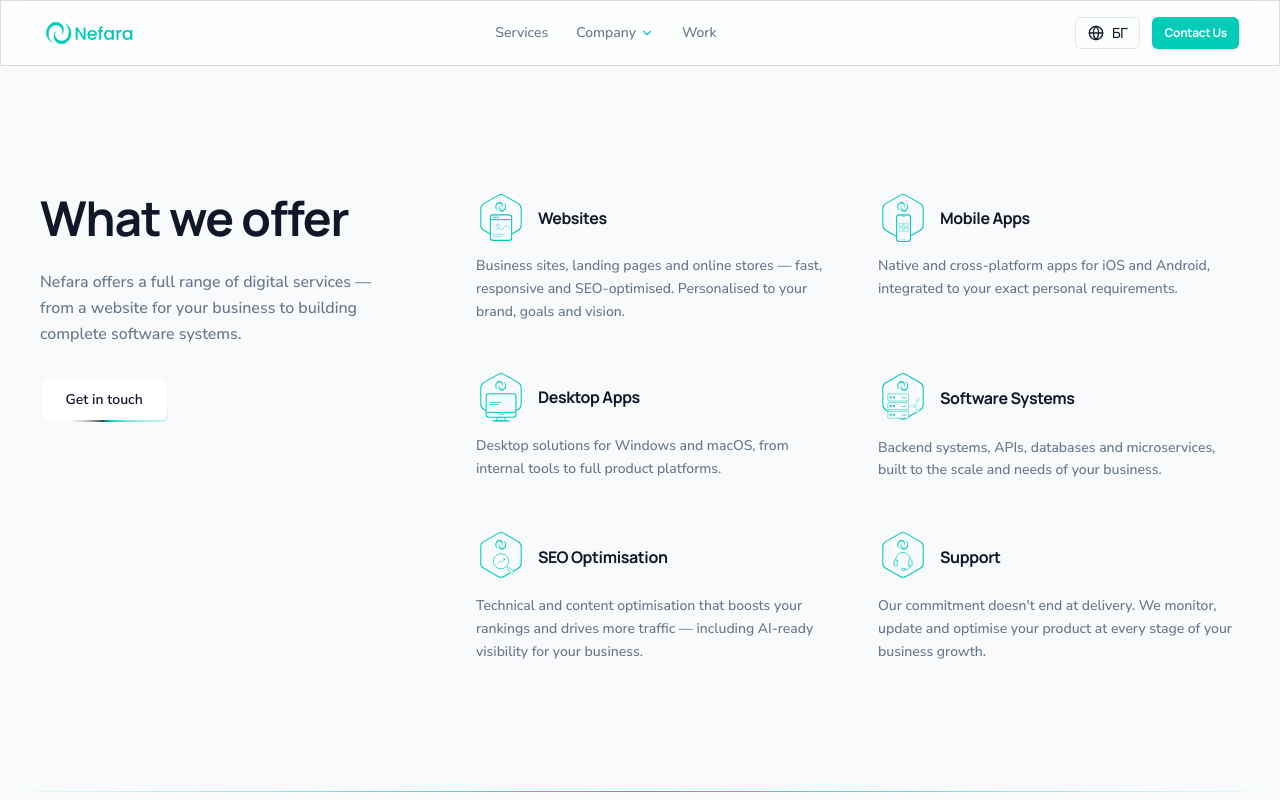
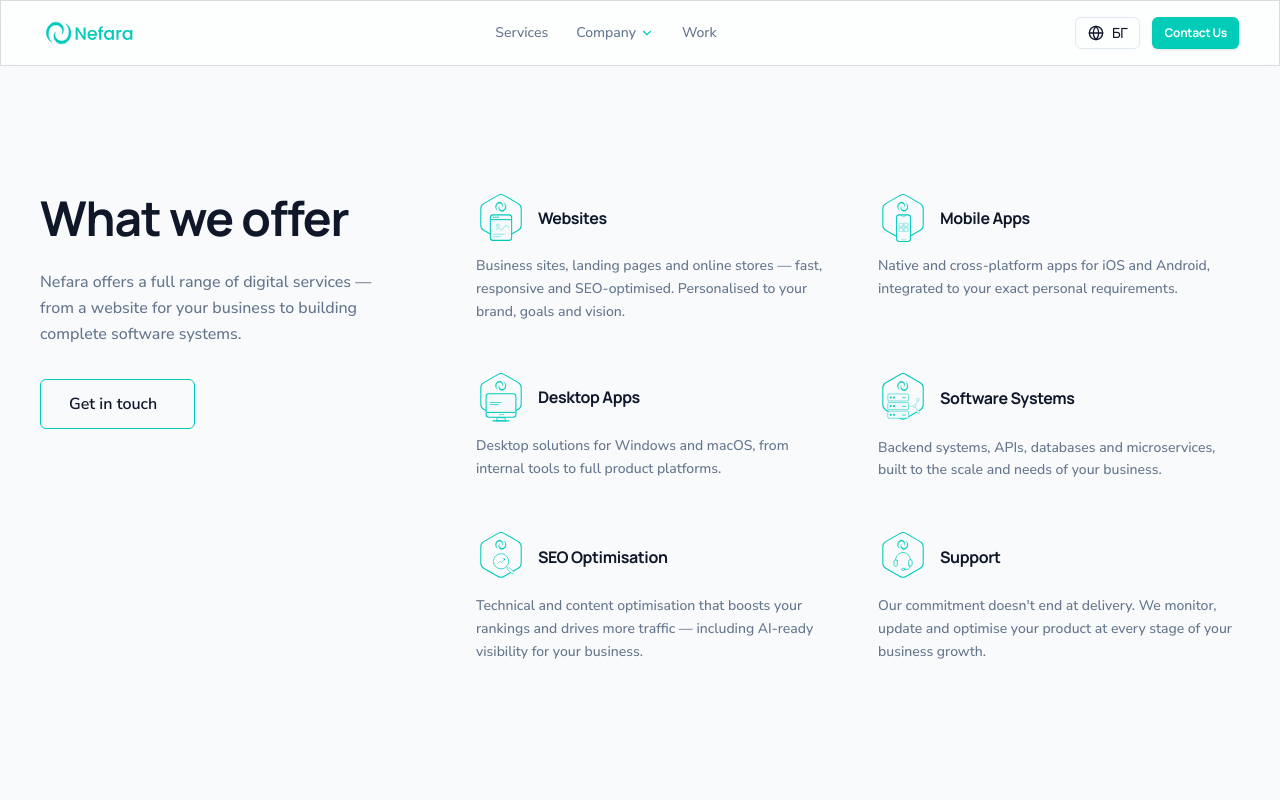
Before and after one commit to nefara-bg/Nefara-Web, a Next.js app in the folder client/: page /en/services in a window 1280 px wide. Shown: the top 800 px of the page. Built offline with nearby package versions, Linux system fonts and the light colour scheme.

Commit message:
button is fixed and the not needed separation is remooved

```diff
--- a/client/src/components/ServicesSection/ServicesSection.tsx
+++ b/client/src/components/ServicesSection/ServicesSection.tsx
@@ -44,19 +44,9 @@ export default async function ServicesSection() {
                         <p className="text-base text-muted-foreground leading-relaxed mb-8">
                             {t("pageSubtitle")}
                         </p>
-                        <Link href="/contact" className="inline-block">
-                            <div className="relative rounded-md p-[1.5px] overflow-hidden" style={{ display: "inline-flex" }}>
-                                <div
-                                    className="absolute inset-[-150%] pointer-events-none"
-                                    style={{
-                                        background: "conic-gradient(from 0deg, transparent 60%, hsl(var(--primary)) 80%, hsl(var(--secondary)/0.8) 85%, transparent 100%)",
-                                        animation: "borderSpin 2.8s linear infinite",
-                                    }}
-                                />
-                                <div className="relative rounded-md bg-card px-6 py-2.5 text-sm font-semibold text-foreground hover:text-[hsl(var(--primary))] transition-colors">
-                                    {t("pageCta")}
-                                </div>
-                            </div>
+                        <Link href="/contact" className="group inline-flex items-center gap-1 rounded-md border border-[hsl(var(--primary))] bg-background px-7 py-3 text-base font-semibold text-foreground transition-all duration-300 hover:gap-2.5">
+                            {t("pageCta")}
+                            <span className="translate-x-[-4px] opacity-0 transition-all duration-300 group-hover:translate-x-0 group-hover:opacity-100">›</span>
                         </Link>
                     </motion.div>
 
--- a/client/src/components/ServicesSection/TechSection.tsx
+++ b/client/src/components/ServicesSection/TechSection.tsx
@@ -6,8 +6,7 @@ export default async function TechSection() {
 
     return (
         <section className="relative bg-background">
-            <div className="h-px w-full" style={{ background: "linear-gradient(to right, transparent, hsl(174, 100%, 40%), transparent)" }} />
-            <div className="mx-auto max-w-7xl px-6 lg:px-10 py-24 lg:py-32">
+<div className="mx-auto max-w-7xl px-6 lg:px-10 pt-8 pb-24 lg:pt-12 lg:pb-32">
                 <TechStickyScroll
                     s1Title={t("s1Title")}
                     s1={t("s1")}
```
